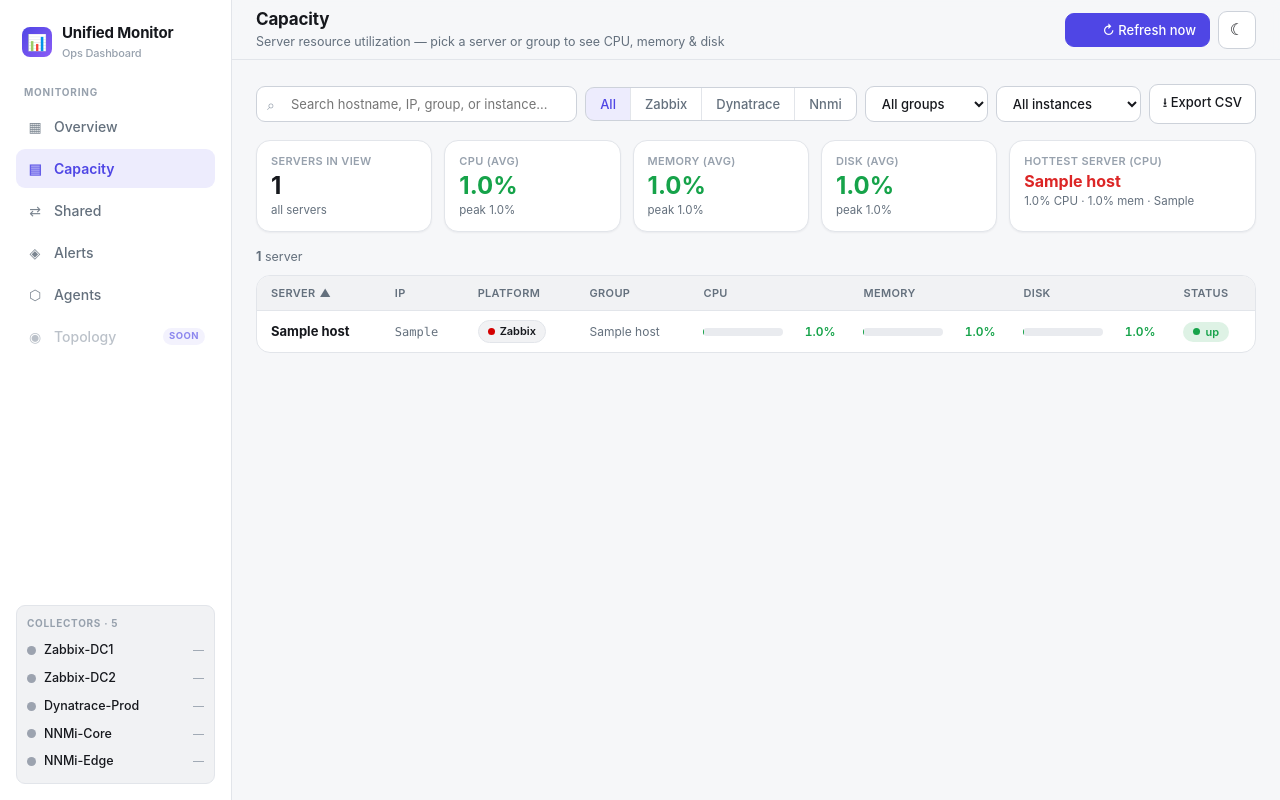
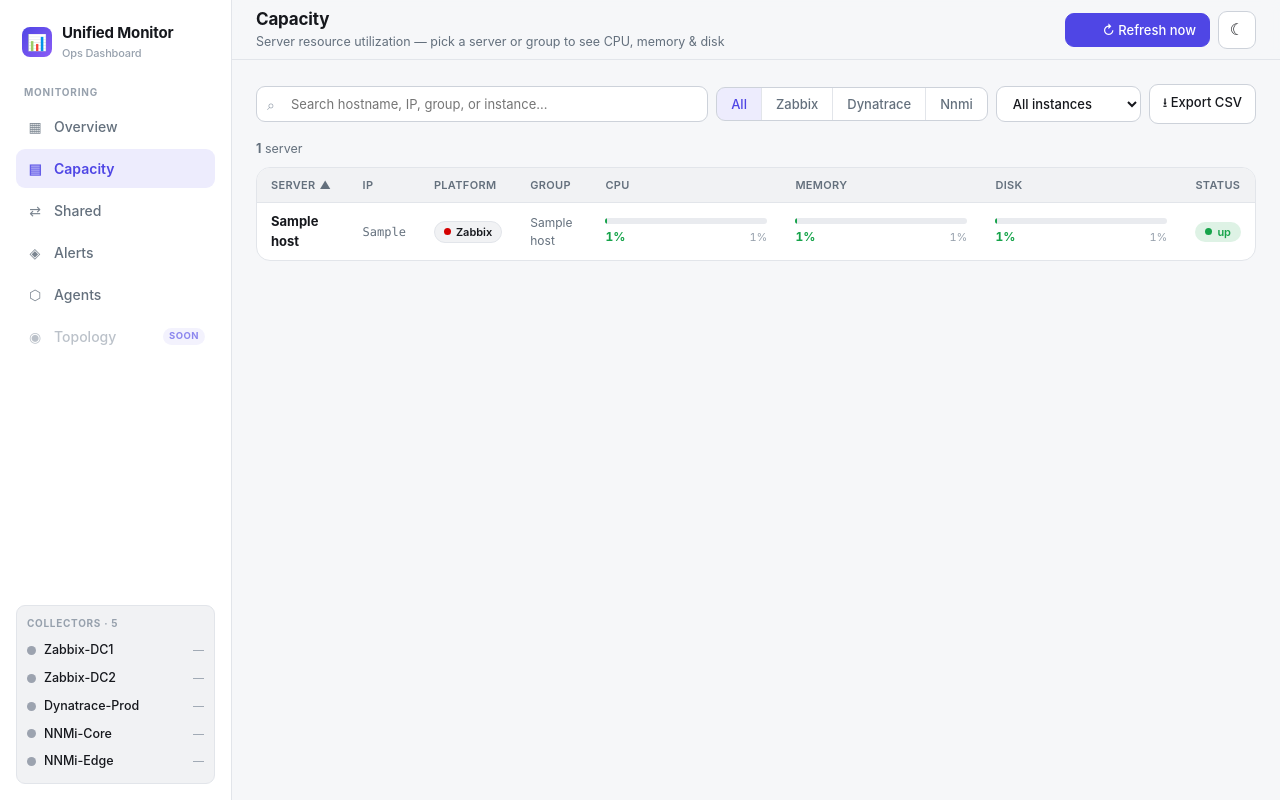
Before and after one commit to MasterSami/Unified-Monitoring-Dashboard, a FastAPI app: page /capacity in a window 1280 px wide. Run offline with FastAPI, Linux system fonts and the light colour scheme; tables that the repository leaves empty hold one stand-in row (values such as "Sample post").

Commit message:
Capacity: drop group filter + summary strip, show used/total, add live metrics
Per feedback on the Capacity view:
- Remove the 'All groups' dropdown and the aggregate summary strip.
- Show absolute usage (used / total) instead of a bare percentage: CPU as
  'used / N cores', memory and disk as 'used / total GB', with the % kept as
  small secondary text and threshold coloring.
- Populate real metrics (the view was empty because nothing fed it):
  * Dynatrace: total RAM + cores from entity properties, and CPU%/memory%/disk
    used+avail from the Metrics v2 API (builtin:host.cpu.usage, host.mem.usage,
    host.disk.used/avail summed per host). Best-effort and fully contained;
    needs the token's metrics.read scope (notes a clear message if missing).
  * Zabbix: memory used/total (GB) and core count added to the bulk item.get,
    so memory shows absolute consumption too.
  * Mock: seeds used/total for CPU cores, memory and disk.

Removed the now-unused capacity summary/group helpers and CSS.

Co-Authored-By: Claude Opus 4.8 <noreply@anthropic.com>
Claude-Session: https://claude.ai/code/session_016LaUaq3iPg5fqohGUhakun

```diff
--- a/app/collectors/mock_data.py
+++ b/app/collectors/mock_data.py
@@ -74,14 +74,18 @@ def _metrics(instance: str, idx: int, name: str, status: HostStatus) -> dict:
     disk = round(28 + (seed * 3 + idx * 11) % 66, 1)
     cores = [4, 8, 16, 32][seed % 4]
     mem_total = [8, 16, 32, 64, 128][seed % 5]
+    disk_total = [120, 250, 500, 1000, 2000][seed % 5]
     return {
         "cpu_pct": cpu,
         "mem_pct": mem,
         "disk_pct": disk,
         "metrics": {
             "cores": cores,
+            "cpu_used_cores": round(cores * cpu / 100, 1),
             "mem_total_gb": mem_total,
-            "disk_total_gb": mem_total * 8,
+            "mem_used_gb": round(mem_total * mem / 100, 1),
+            "disk_total_gb": disk_total,
+            "disk_used_gb": round(disk_total * disk / 100, 1),
         },
     }
 
--- a/app/routers/pages.py
+++ b/app/routers/pages.py
@@ -459,71 +459,6 @@ def _active_alerts(
     return list(db.scalars(stmt).all()), total, page, pages
 
 
-# --- Capacity helpers -------------------------------------------------------
-
-
-def _group_names(db: Session) -> list[str]:
-    """Distinct host groups (for the Capacity group selector), sorted."""
-    rows = db.execute(
-        select(distinct(Host.group_name))
-        .where(Host.group_name.isnot(None), Host.group_name != "")
-        .order_by(Host.group_name)
-    ).all()
-    return [r[0] for r in rows]
-
-
-def _capacity_summary(
-    db: Session,
-    q: str | None,
-    platform: str | None,
-    status: str | None,
-    instance: str | None,
-    group: str | None,
-) -> dict:
-    """Aggregate CPU/mem/disk over the *entire* filtered selection (via SQL).
-
-    Averages and peaks reflect every host that matches the current filters (a
-    single server, a group, or all), not just the visible page — so the capacity
-    team gets a true rollup. Hosts with no metric are excluded from that metric's
-    average.
-    """
-    base = _hosts_stmt(q, platform, status, instance, group).subquery()
-    row = db.execute(
-        select(
-            func.count(),
-            func.avg(base.c.cpu_pct),
-            func.max(base.c.cpu_pct),
-            func.avg(base.c.mem_pct),
-            func.max(base.c.mem_pct),
-            func.avg(base.c.disk_pct),
-            func.max(base.c.disk_pct),
-        )
-    ).one()
-    count, cpu_avg, cpu_max, mem_avg, mem_max, disk_avg, disk_max = row
-
-    def _mk(avg, mx):
-        return {
-            "avg": round(float(avg), 1) if avg is not None else None,
-            "max": round(float(mx), 1) if mx is not None else None,
-        }
-
-    # The single hottest host by CPU in the current selection.
-    hottest = db.scalars(
-        _hosts_stmt(q, platform, status, instance, group)
-        .where(Host.cpu_pct.isnot(None))
-        .order_by(Host.cpu_pct.desc())
-        .limit(1)
-    ).first()
-
-    return {
-        "count": int(count or 0),
-        "cpu": _mk(cpu_avg, cpu_max),
-        "mem": _mk(mem_avg, mem_max),
-        "disk": _mk(disk_avg, disk_max),
-        "hottest": hottest,
-    }
-
-
 # --- Full pages -------------------------------------------------------------
 
 
@@ -577,7 +512,6 @@ def capacity_page(
     hosts, total, page, pages = _hosts_query(
         db, None, "all", "all", "hostname", "asc", "all", 1, "all"
     )
-    summary = _capacity_summary(db, None, "all", "all", "all", "all")
     return templates.TemplateResponse(
         "capacity.html",
         {
@@ -589,8 +523,6 @@ def capacity_page(
             "pages": pages,
             "page_size": PAGE_SIZE,
             "instances": _instance_names(settings),
-            "groups": _group_names(db),
-            "summary": summary,
             "collectors": get_collector_statuses(db, settings),
             "current": dict(_CAPACITY_CURRENT_DEFAULT),
         },
@@ -614,7 +546,6 @@ def capacity_partial(
     hosts, total, page, pages = _hosts_query(
         db, q, platform, status, sort, order, instance, page, group
     )
-    summary = _capacity_summary(db, q, platform, status, instance, group)
     return templates.TemplateResponse(
         "partials/capacity_table.html",
         {
@@ -623,7 +554,6 @@ def capacity_partial(
             "total": total,
             "page": page,
             "pages": pages,
-            "summary": summary,
             "current": {
                 "q": q or "",
                 "platform": platform,
--- a/app/static/style.css
+++ b/app/static/style.css
@@ -1352,61 +1352,16 @@ td.mono {
 
 /* --- Capacity ------------------------------------------------------------- */
 
-.cap-summary {
-  display: grid;
-  grid-template-columns: repeat(4, 1fr) 1.4fr;
-  gap: calc(var(--space) * 1.5);
-  margin-bottom: calc(var(--space) * 2);
-}
-.cap-tile {
-  background: var(--surface);
-  border: 1px solid var(--border);
-  border-radius: var(--radius);
-  box-shadow: var(--shadow-sm);
-  padding: 12px 14px;
+/* Resource utilization cells in the capacity table: bar + used/total text */
+.res {
   display: flex;
   flex-direction: column;
-  gap: 3px;
-  min-width: 0;
-}
-.cap-tile .cap-k {
-  font-size: 11px;
-  font-weight: 600;
-  text-transform: uppercase;
-  letter-spacing: 0.03em;
-  color: var(--text-faint);
-}
-.cap-tile .cap-v {
-  font-size: 24px;
-  font-weight: 700;
-  line-height: 1.1;
-  color: var(--text);
-  white-space: nowrap;
-  overflow: hidden;
-  text-overflow: ellipsis;
-}
-.cap-tile .cap-v.ok { color: var(--up); }
-.cap-tile .cap-v.warn { color: var(--sev3); }
-.cap-tile .cap-v.hot { color: var(--down); }
-.cap-tile .cap-v.muted { color: var(--text-faint); }
-.cap-tile .cap-sub {
-  font-size: 11.5px;
-  color: var(--text-muted);
-  white-space: nowrap;
-  overflow: hidden;
-  text-overflow: ellipsis;
-}
-
-/* Resource utilization bars in the capacity table */
-.res {
-  display: flex;
-  align-items: center;
-  gap: 8px;
+  gap: 4px;
+  min-width: 120px;
 }
 .res-track {
-  flex: 1;
-  height: 8px;
-  min-width: 60px;
+  width: 100%;
+  height: 6px;
   background: var(--surface-3);
   border-radius: 999px;
   overflow: hidden;
@@ -1420,30 +1375,22 @@ td.mono {
 .res-fill.ok { background: var(--up); }
 .res-fill.warn { background: var(--sev3); }
 .res-fill.hot { background: var(--down); }
-.res-val {
+.res-txt {
+  display: flex;
+  align-items: baseline;
+  gap: 6px;
   font-size: 12px;
-  font-weight: 600;
   font-variant-numeric: tabular-nums;
-  width: 44px;
-  text-align: right;
-  color: var(--text-muted);
+  white-space: nowrap;
 }
-.res-val.ok { color: var(--up); }
-.res-val.warn { color: var(--sev3); }
-.res-val.hot { color: var(--down); }
+.res-abs { font-weight: 700; }
+.res-abs.ok { color: var(--up); }
+.res-abs.warn { color: var(--sev3); }
+.res-abs.hot { color: var(--down); }
+.res-tot { color: var(--text-muted); }
+.res-pct {
+  margin-left: auto;
+  color: var(--text-faint);
+  font-size: 11px;
+}
 .res-na { color: var(--text-faint); }
-.res-spec {
-  display: block;
-  font-size: 11px;
-  color: var(--text-faint);
-  margin-top: 2px;
-}
-
-@media (max-width: 1100px) {
-  .cap-summary {
-    grid-template-columns: repeat(2, 1fr);
-  }
-  .cap-tile.wide {
-    grid-column: span 2;
-  }
-}
--- a/app/templates/capacity.html
+++ b/app/templates/capacity.html
@@ -38,22 +38,6 @@
     </button>
     {% endfor %}
   </div>
-
-  <select
-    name="group"
-    class="cfilter select"
-    hx-get="/partials/capacity"
-    hx-trigger="change"
-    hx-target="#capacity-region"
-    hx-swap="innerHTML"
-    hx-include=".cfilter"
-    title="Filter by server group"
-  >
-    <option value="all">All groups</option>
-    {% for g in groups %}
-    <option value="{{ g }}">{{ g }}</option>
-    {% endfor %}
-  </select>
 
   <select
     name="instance"
--- a/app/templates/partials/capacity_table.html
+++ b/app/templates/partials/capacity_table.html
@@ -8,59 +8,31 @@
   </a>
 {% endmacro %}
 
-{% macro rbar(pct) %}
-  {% if pct is none %}
+{# Resource cell: a utilization bar plus absolute "used / total unit". #}
+{% macro rcell(pct, used, total, unit) %}
+  {% set width = pct if pct is not none else ((used / total * 100) if (used is not none and total) else none) %}
+  {% if width is none and total is none %}
     <span class="res-na" title="no metric reported">—</span>
   {% else %}
-    {% set cls = 'ok' if pct < 70 else ('warn' if pct < 90 else 'hot') %}
+    {% set w = width if width is not none else 0 %}
+    {% set cls = 'ok' if w < 70 else ('warn' if w < 90 else 'hot') %}
     <div class="res">
-      <div class="res-track"><span class="res-fill {{ cls }}" style="width: {{ pct if pct <= 100 else 100 }}%"></span></div>
-      <span class="res-val {{ cls }}">{{ pct }}%</span>
+      <div class="res-track"><span class="res-fill {{ cls }}" style="width: {{ w if w <= 100 else 100 }}%"></span></div>
+      <div class="res-txt">
+        {% if used is not none and total %}
+          <span class="res-abs {{ cls }}">{{ used }}</span><span class="res-tot"> / {{ total }} {{ unit }}</span>
+        {% elif total %}
+          <span class="res-tot">{{ total }} {{ unit }} total</span>
+        {% else %}
+          <span class="res-abs {{ cls }}">{{ w | round(0, 'floor') | int }}%</span>
+        {% endif %}
+        {% if width is not none %}<span class="res-pct">{{ width | round(0, 'floor') | int }}%</span>{% endif %}
+      </div>
     </div>
   {% endif %}
 {% endmacro %}
 
-{% macro captile(label, cell, unit='%') %}
-  <div class="cap-tile">
-    <span class="cap-k">{{ label }}</span>
-    {% if cell.avg is none %}
-      <span class="cap-v muted">—</span>
-      <span class="cap-sub">no data</span>
-    {% else %}
-      {% set cls = 'ok' if cell.avg < 70 else ('warn' if cell.avg < 90 else 'hot') %}
-      <span class="cap-v {{ cls }}">{{ cell.avg }}{{ unit }}</span>
-      <span class="cap-sub">peak {{ cell.max }}{{ unit }}</span>
-    {% endif %}
-  </div>
-{% endmacro %}
-
-<!-- Capacity rollup for the current selection -->
-<div class="cap-summary">
-  <div class="cap-tile">
-    <span class="cap-k">Servers in view</span>
-    <span class="cap-v">{{ summary.count }}</span>
-    <span class="cap-sub">
-      {% if current.group != 'all' %}group “{{ current.group }}”
-      {% elif current.instance != 'all' %}{{ current.instance }}
-      {% else %}all servers{% endif %}
-    </span>
-  </div>
-  {{ captile('CPU (avg)', summary.cpu) }}
-  {{ captile('Memory (avg)', summary.mem) }}
-  {{ captile('Disk (avg)', summary.disk) }}
-  <div class="cap-tile wide">
-    <span class="cap-k">Hottest server (CPU)</span>
-    {% if summary.hottest %}
-      <span class="cap-v hot" style="font-size:16px;">{{ summary.hottest.hostname }}</span>
-      <span class="cap-sub">{{ summary.hottest.cpu_pct }}% CPU · {{ summary.hottest.mem_pct if summary.hottest.mem_pct is not none else '—' }}% mem · {{ summary.hottest.source_instance }}</span>
-    {% else %}
-      <span class="cap-v muted">—</span>
-      <span class="cap-sub">no metrics</span>
-    {% endif %}
-  </div>
-</div>
-
-<div class="count-tag" style="margin: 4px 0 8px">
+<div class="count-tag" style="margin: 2px 0 8px">
   <b>{{ total }}</b> server{{ '' if total == 1 else 's' }}{% if pages > 1 %} · page {{ page }} of {{ pages }}{% endif %}
 </div>
 
@@ -72,27 +44,23 @@
         <th>{{ sort_link('IP', 'ip', current) }}</th>
         <th>{{ sort_link('Platform', 'platform', current) }}</th>
         <th>{{ sort_link('Group', 'group', current) }}</th>
-        <th style="width: 160px">{{ sort_link('CPU', 'cpu', current) }}</th>
-        <th style="width: 160px">{{ sort_link('Memory', 'mem', current) }}</th>
-        <th style="width: 160px">{{ sort_link('Disk', 'disk', current) }}</th>
+        <th style="width: 190px">{{ sort_link('CPU', 'cpu', current) }}</th>
+        <th style="width: 200px">{{ sort_link('Memory', 'mem', current) }}</th>
+        <th style="width: 200px">{{ sort_link('Disk', 'disk', current) }}</th>
         <th>{{ sort_link('Status', 'status', current) }}</th>
       </tr>
     </thead>
     <tbody>
       {% for h in hosts %}
+      {% set m = h.metrics or {} %}
       <tr>
-        <td>
-          <strong>{{ h.hostname }}</strong>
-          {% if h.metrics and h.metrics.cores %}
-          <span class="res-spec">{{ h.metrics.cores }} vCPU{% if h.metrics.mem_total_gb %} · {{ h.metrics.mem_total_gb }} GB{% endif %}</span>
-          {% endif %}
-        </td>
+        <td><strong>{{ h.hostname }}</strong></td>
         <td class="mono">{{ h.ip or '—' }}</td>
         <td><span class="badge badge-{{ h.source_platform.value }}"><span class="dot"></span>{{ h.source_platform.value }}</span></td>
         <td style="color: var(--text-muted); font-size: 12px;">{{ h.group_name or '—' }}</td>
-        <td>{{ rbar(h.cpu_pct) }}</td>
-        <td>{{ rbar(h.mem_pct) }}</td>
-        <td>{{ rbar(h.disk_pct) }}</td>
+        <td>{{ rcell(h.cpu_pct, m.cpu_used_cores, m.cores, 'cores') }}</td>
+        <td>{{ rcell(h.mem_pct, m.mem_used_gb, m.mem_total_gb, 'GB') }}</td>
+        <td>{{ rcell(h.disk_pct, m.disk_used_gb, m.disk_total_gb, 'GB') }}</td>
         <td><span class="pill status-{{ h.status.value }}"><span class="dot"></span>{{ h.status.value }}</span></td>
       </tr>
       {% else %}
```
Also changed, not shown: app/collectors/dynatrace.py (+107 -0 lines), app/collectors/zabbix.py (+45 -11 lines).
